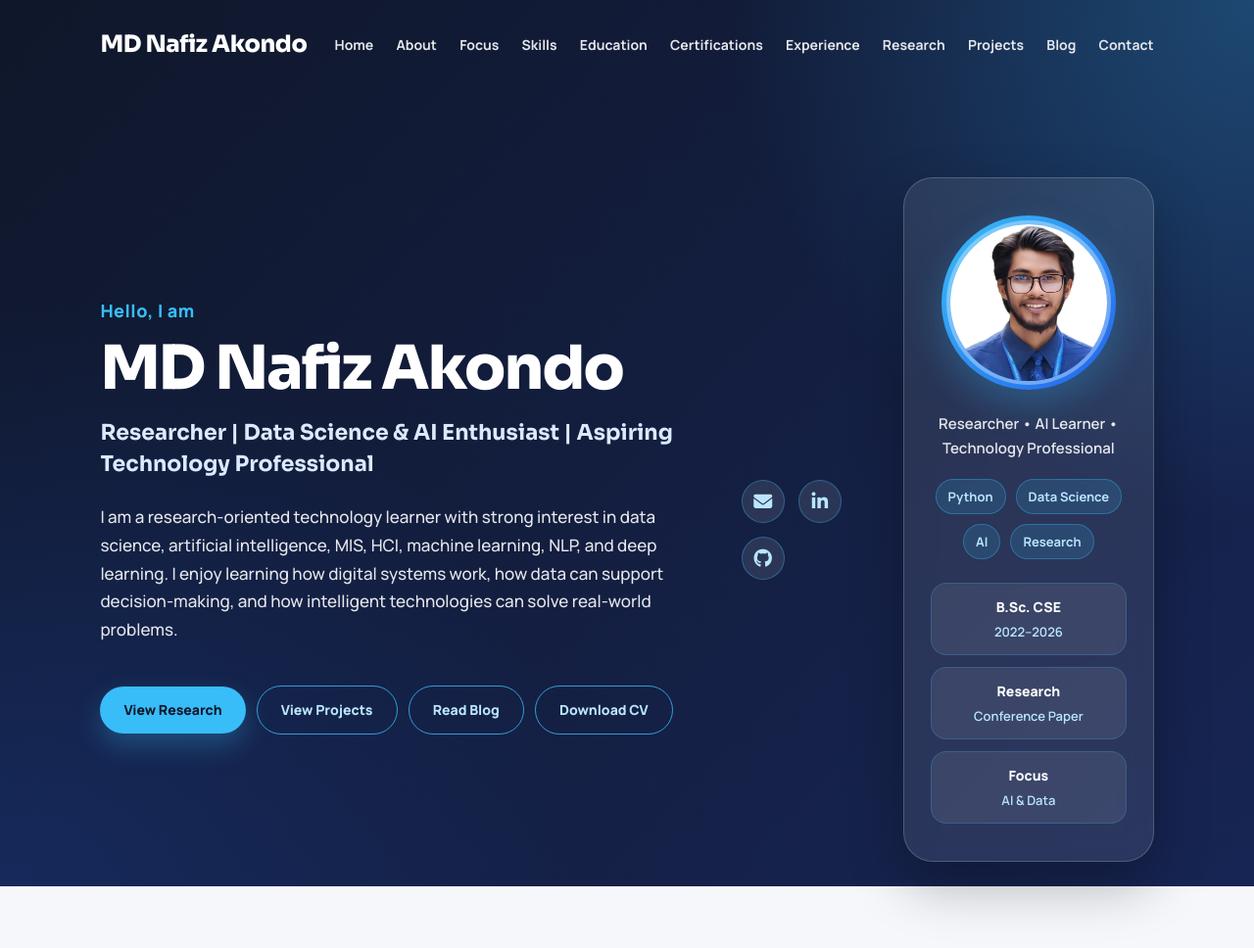
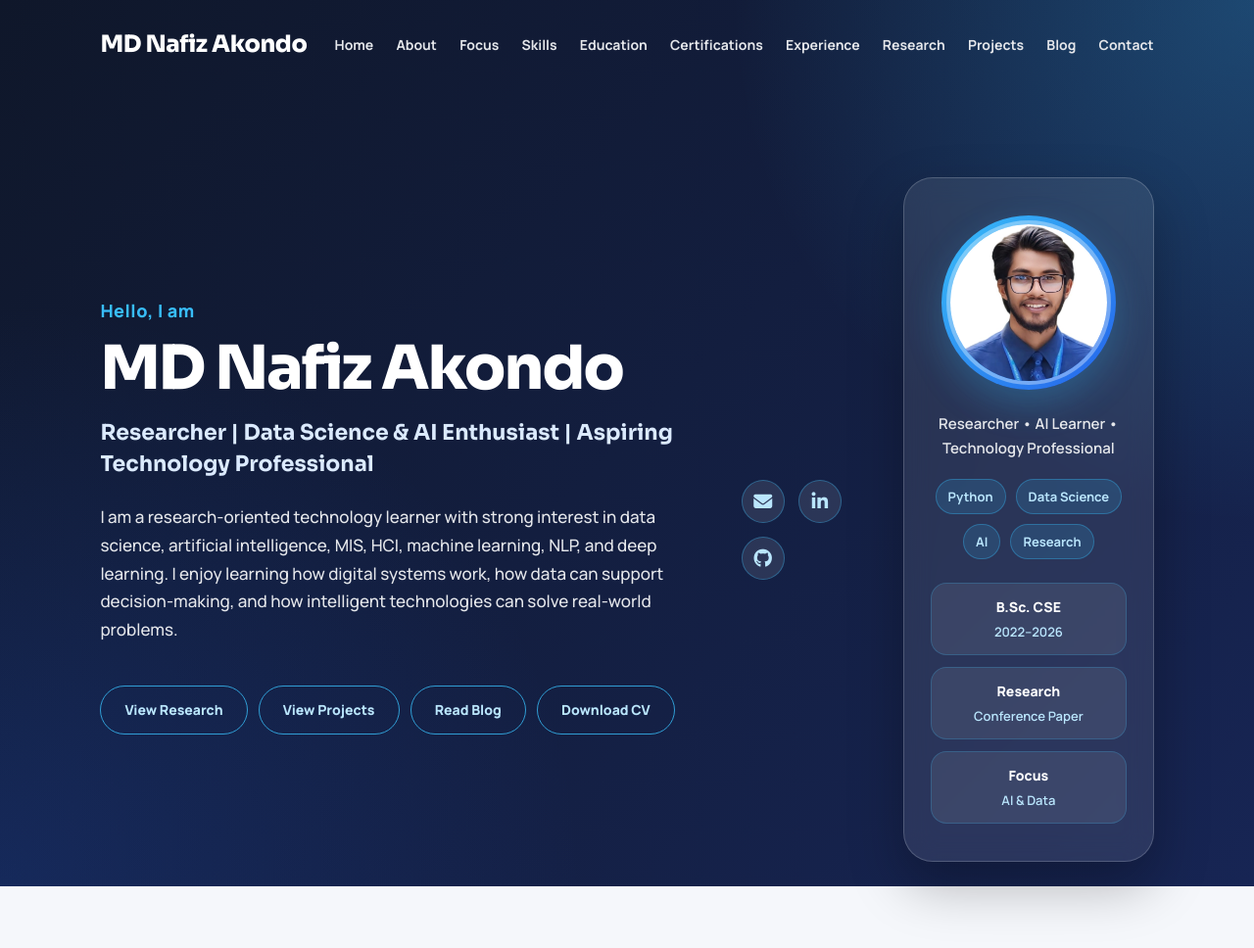
Before and after one commit to NafizNoyon/nafiz_portfolio, a Flask app: page / in a window 1280 px wide. Shown: the top 968 px of the page at 98% size. Run offline with Flask 3, Linux system fonts and the light colour scheme.

Commit message:
Fix hero button style

```diff
--- a/static/style.css
+++ b/static/style.css
@@ -117,13 +117,15 @@ h1, h2, h3, .logo {
 }
 
 .primary {
-    background: #38bdf8;
-    color: #0f172a;
-    box-shadow: 0 12px 28px rgba(56, 189, 248, 0.28);
+    background: linear-gradient(135deg, #38bdf8, #0ea5e9);
+    color: #ffffff;
+    border: 2px solid #38bdf8;
+    box-shadow: 0 10px 24px rgba(56, 189, 248, 0.25);
 }
 
 .primary:hover {
-    background: #0ea5e9;
+    background: transparent;
+    color: #38bdf8;
     transform: translateY(-3px);
 }
 
--- a/templates/index.html
+++ b/templates/index.html
@@ -57,7 +57,7 @@
                 </p>
 
                 <div class="hero-buttons">
-                    <a href="#research" class="btn primary">View Research</a>
+                    <a href="#research" class="btn secondary">View Research</a>
                     <a href="#projects" class="btn secondary">View Projects</a>
                     <a href="#blog" class="btn secondary">Read Blog</a>
                     <a href="{{ url_for('static', filename='files/nafiz-cv.pdf') }}" class="btn secondary" download>Download CV</a>
```
